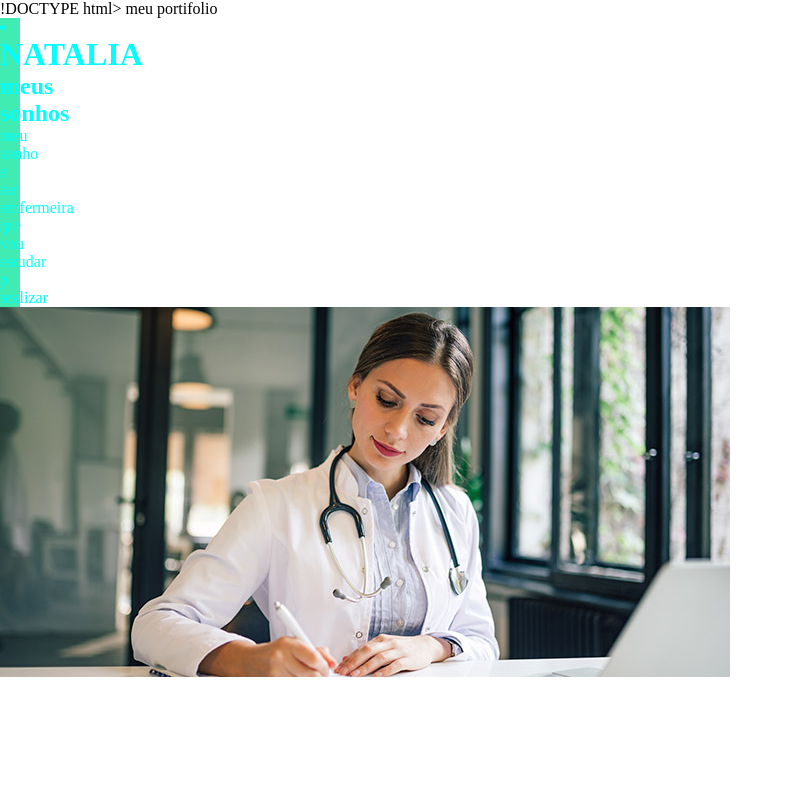
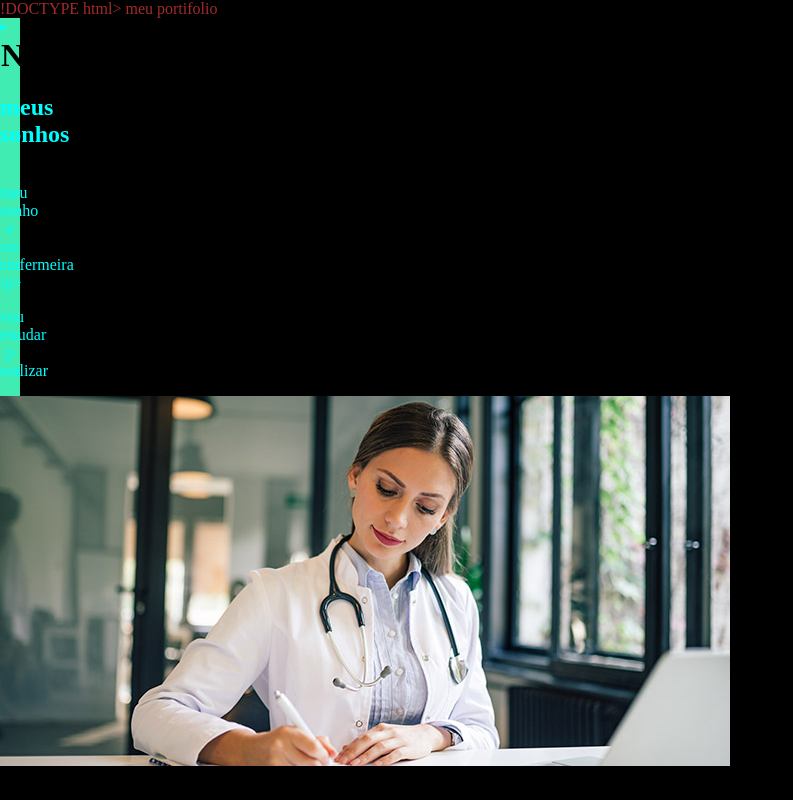
Before and after one commit to nataliacoutinh/meu-portifolio-2, a plain HTML site: page index.html in a window 1280 px wide. Shown: the whole page, without its empty margins (0-793 px from the left). Drawn offline with Linux system fonts and the light colour scheme.

Commit message:
cabeçaçho

```diff
--- a/style.css
+++ b/style.css
@@ -1,8 +1,17 @@
-* {
+body {
     margin: 0;
-    padding: 0
+    padding: 0;
+    font-family: ;
+    background-color: black;
+    color: brown;
 }
 .cabeçalho{background-color: rgb(65, 236, 179);
    color: aqua ;
    width: 20px;
+   text-align: center
 }
+.cabeçalho h1 {
+font-size: ;
+color: #000;
+margin: 5%;
+}
```
